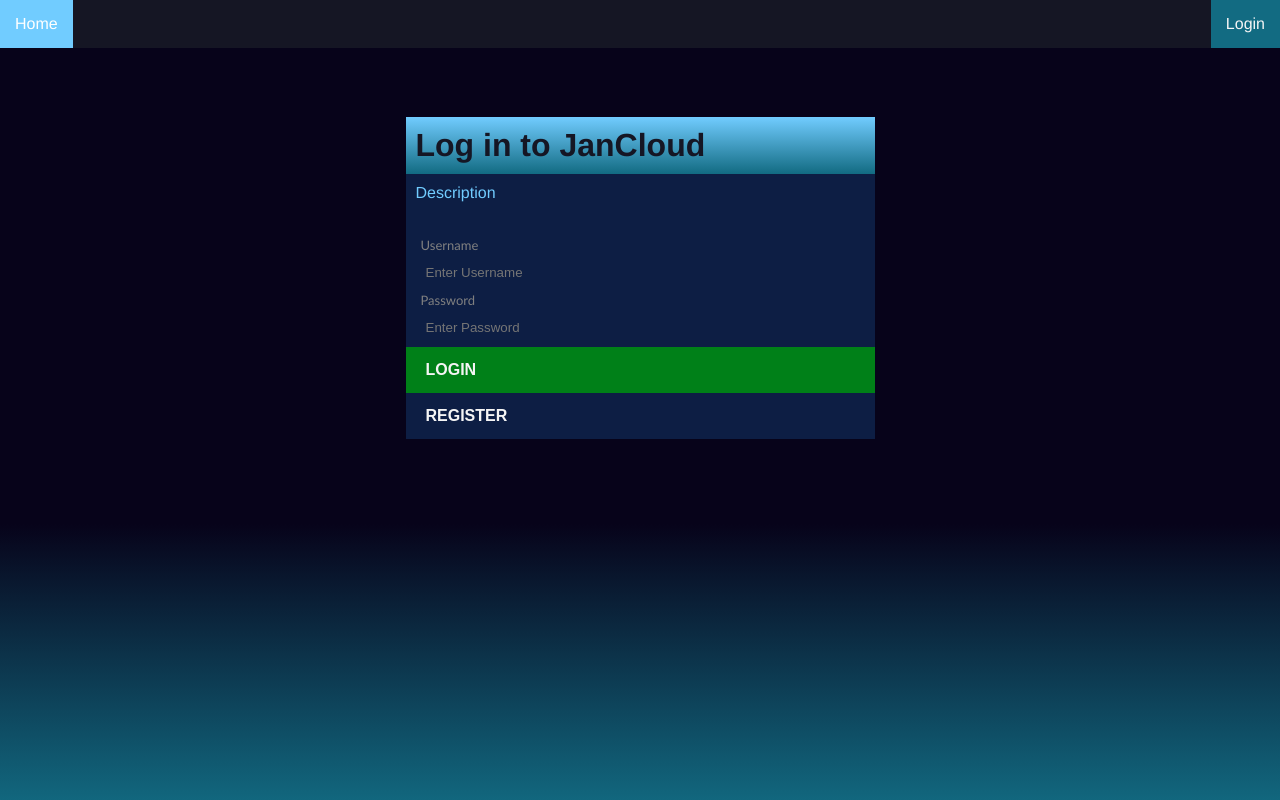
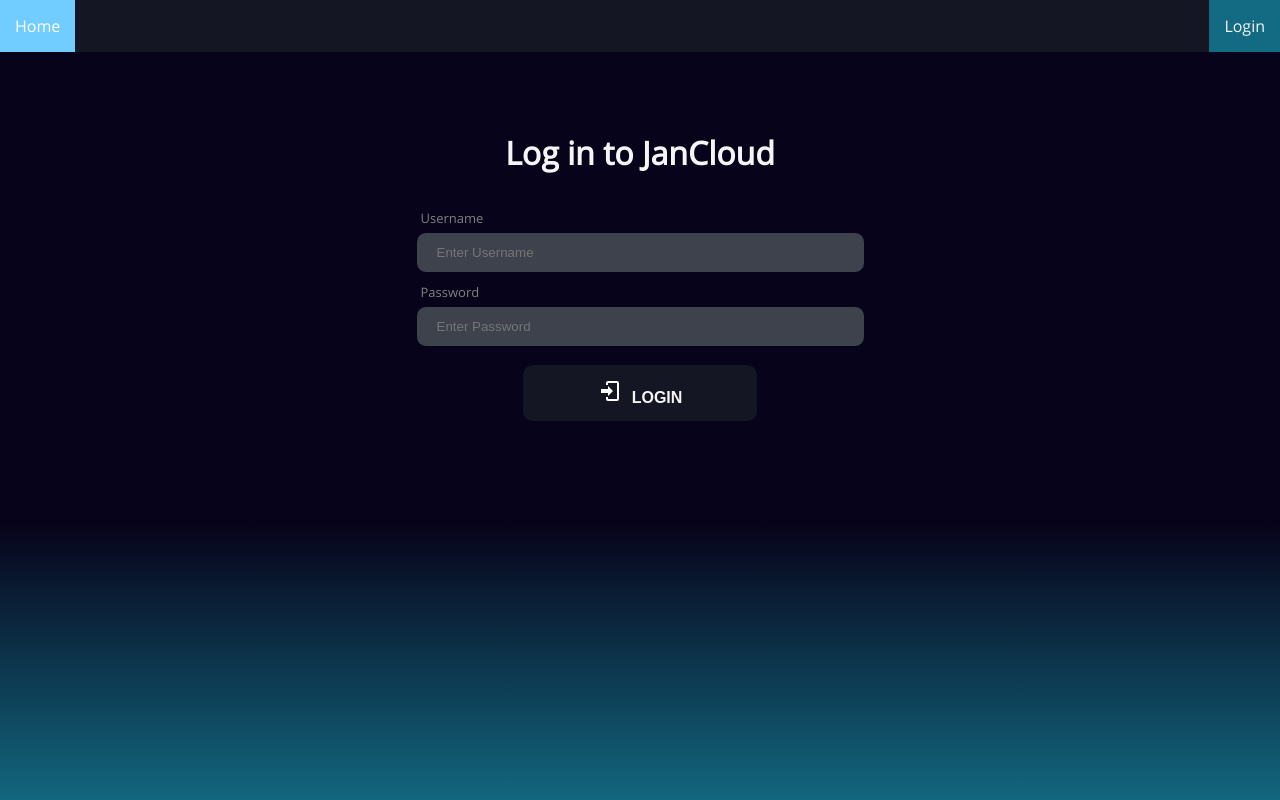
Before and after one commit to jan-software-foundation/jancloud, a Vue app: page /login in a window 1280 px wide. Built offline with nearby package versions, Linux system fonts and the light colour scheme.

Commit message:
made the css slightly less terrible holy fuck

```diff
--- a/src/App.vue
+++ b/src/App.vue
@@ -21,6 +21,8 @@ export default {
 </script>
 
 <style>
+  @import url('/fonts/Open-Sans/font.css');
+
   body {
     margin: 0;
   }
@@ -28,7 +30,7 @@ body {
   :root {
     --backgroundDark: rgb(7, 3, 26);
     --background: #151624;
-  --backgroundLight:  #0d1e44;
+    --backgroundLight:  #3d424c;
     --foregroundDark: #126b82;
     --foreground: #71ccff;
     --font: whitesmoke;
@@ -75,7 +77,7 @@ body {
   }
 
   #app {
-  font-family: Avenir, Helvetica, Arial, sans-serif;
+    font-family: 'Open Sans', sans-serif;
     -webkit-font-smoothing: antialiased;
     -moz-osx-font-smoothing: grayscale;
     width: 100%;
--- a/src/Login.vue
+++ b/src/Login.vue
@@ -1,18 +1,19 @@
 <template>
   <div class="login">
     <div class="container">
-        <div style="background-image: linear-gradient(var(--foreground),var(--foregroundDark))">
-          <h1 style="padding: 10px;color:var(--background)">Log in to JanCloud</h1>
+        <div>
+          <h1 style="padding: 10px; color: var(--font); text-align: center">Log in to JanCloud</h1>
         </div>
-        <div style="padding: 10px;color:var(--foreground)">Description</div>
     </div>
 
     <div class="container">
       <Input name="Username" label></Input>
       <Input name="Password" label></Input>
 
-      <Button type="submit" :click-async="post">Login</Button>
-      <Button>Register</Button>
+      <Button type="submit" style="width: 50%; margin-left: 25%; text-align: center; display: flex; align-items: center; justify-content: center;" :click-async="post">
+        <img src="/graphics/login.svg" style="flex-basis: 40%"/>
+        <a style="padding-left: 10px">Login</a> <!-- TODO align this shit somehow -->
+      </Button>
     </div>
   </div>
 </template>
@@ -28,7 +29,7 @@ export default {
   name: 'Login',
   methods: {
       async post() {
-        await (()=>{return new Promise(resolve => setTimeout(resolve, 2500));})()
+        await new Promise(resolve => setTimeout(resolve, 2500));
         return 'ok'
       }
   }
@@ -50,7 +51,6 @@ h1 {
   margin: auto;
   margin-top: 69px;
   top: 100%;
-  background-color: var(--backgroundLight);
 }
 
 
--- a/src/components/Button.vue
+++ b/src/components/Button.vue
@@ -38,41 +38,22 @@ export default {
 
 <style scoped>
 .button {
-  background-color: var(--backgroundLight);
+  background-color: var(--background);
   color: var(--font);
   padding: 14px 20px;
   border: none;
   cursor: pointer;
-  width: 100%;
+  width: calc(100% - 16px);
   transition-duration: 100ms;
   text-align: left;
   text-transform: uppercase;
   font-size: initial;
+  border-radius: 10px;
+  margin: 8px;
 }
 
 .button:hover {
-  background: linear-gradient(var(--foregroundDark), var(--foreground));
-  color: var(--background);
-}
-
-.submit {
-  background-color: var(--success);
-}
-
-
-/*TODO: Different button types hover look ugly af */
-.submit:hover {
-  background: linear-gradient(var(--success), var(--foreground));
-  filter: brightness(130%);
-}
-
-.cancel {
-  background-color: var(--error);
-}
-
-.cancel:hover {
-  background-color: var(--error);
-  filter: brightness(130%);
+  filter: brightness(1.5);
 }
 
 .lds-spinner {
--- a/src/components/Input.vue
+++ b/src/components/Input.vue
@@ -1,7 +1,7 @@
 <template>
   <div class="input">
     <label v-if="label" class="label">{{name}}</label>
-    <input type="text" :placeholder="placeholder || `Enter ${name}`" :required="required" :id="id || name.toLowerCase()">
+    <input type="text" autocomplete="off" :placeholder="placeholder || `Enter ${name}`" :required="required" :id="id || name.toLowerCase()">
   </div>
 </template>
 
@@ -27,25 +27,27 @@ export default {
   margin-left: 15px;
   font-size: small;
   color: gray;
-  font-family: Calibri,serif;
+  font-family: 'Open Sans', sans-serif;;
 }
 
 input {
-  width: 100%;
+  width: calc(100% - 20px);
+  margin-left: 10px;
   padding: 12px 20px;
   display: inline-block;
-  border: 0px solid var(--backgroundDark);
+  border: 1px solid var(--backgroundDark);
   background-color: var(--backgroundLight);
+  border-radius: 10px;
   box-sizing: border-box;
   transition-duration: 0.1s;
-}
-input:hover{
-  background-color: var(--foregroundDark);
+  margin-top: 5px;
+  margin-bottom: 10px;
+  outline: none;
 }
 
-input:focus{
-  background-image: linear-gradient(var(--foregroundDark),var(--foreground));
-  color: var(--background);
-  outline: none;
+/*
+input:focus {
+
 }
+*/
 </style>
```
Also changed, not shown: public/graphics/login.svg (added). Lines whose indentation alone changed are shown as unchanged.
